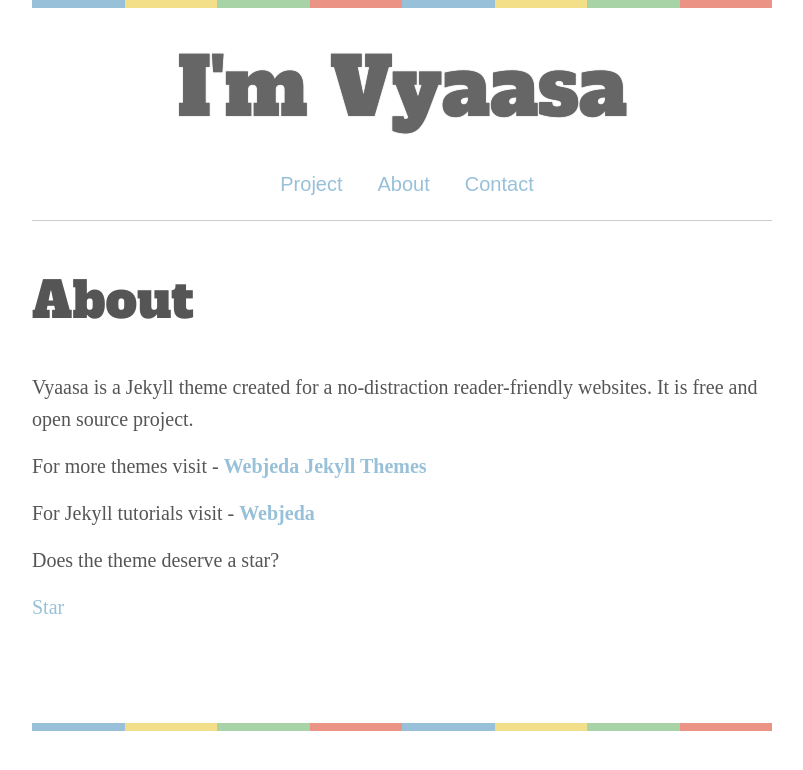
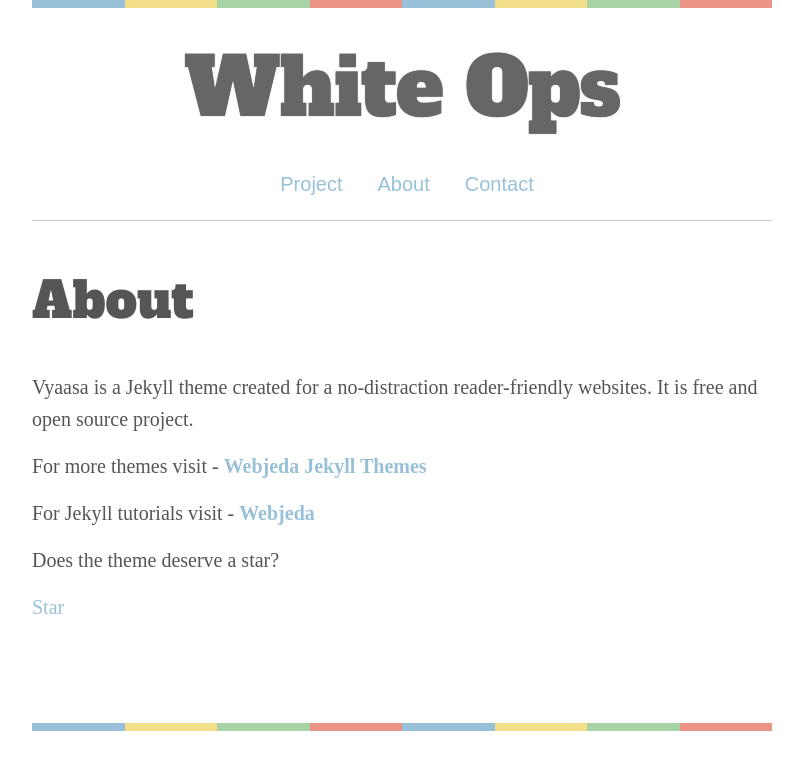
Before and after one commit to sharu725/vyaasa, a Jekyll site: the page built from _pages/about.md, in a window 1280 px wide. Shown: the top 770 px of the page, without its empty margins (238-1041 px from the left). Built offline with Jekyll 4.4.1, drawn with Linux system fonts in a browser that asks for light colours; some web fonts are replaced.

Commit message:
Testing changes

```diff
--- a/_config.yml
+++ b/_config.yml
@@ -6,7 +6,7 @@
 # 'jekyll serve'. If you change this file, please restart the server process.
 
 # Site settings
-title: "I'm Vyaasa"
+title: "White Ops"
 title-font-size: '4em' # a provision to adjust the size of your title. If it is too long then do resize to a smaller value. By default it will be 4em.
 
 email: your-email@domain.com
```
